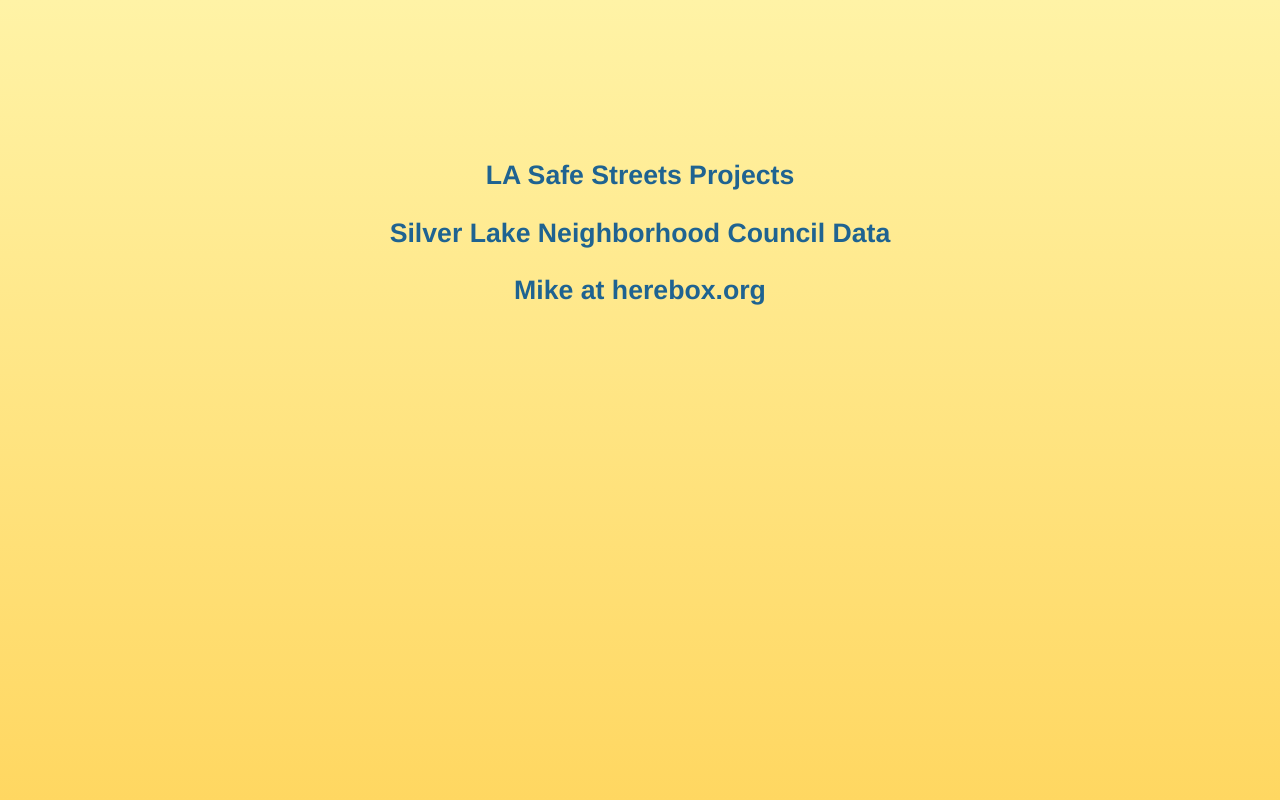
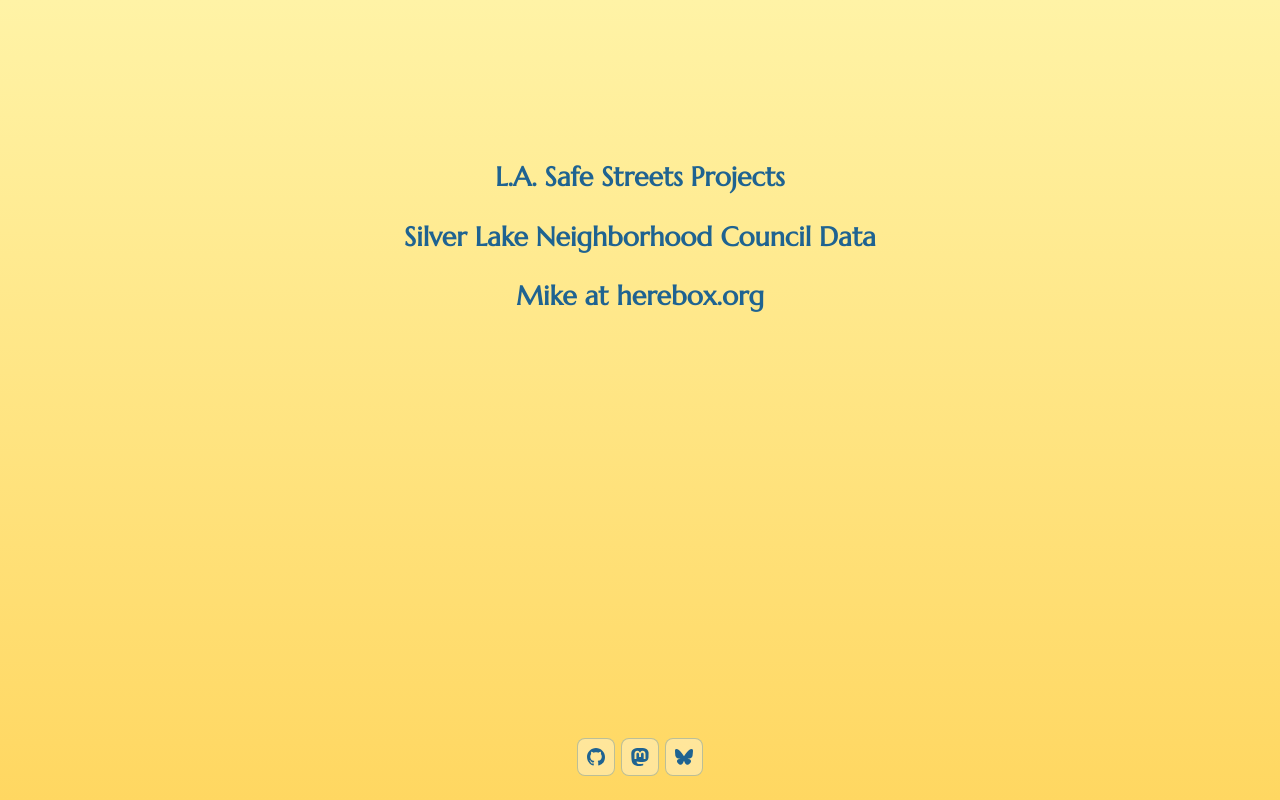
Before and after one commit to here/also.here, a plain HTML site: page docs/index.html in a window 1280 px wide. Drawn offline with Linux system fonts and the light colour scheme.

Commit message:
Root page: social footer, Marcellus font, L.A. label, dashed hover, side padding
- GitHub, Mastodon and Bluesky icon links at bottom, Aviary-style hovers
- Self-hosted Marcellus (OFL) in docs/fonts, preloaded
- Dashed underline on hover, 5% horizontal body padding

Co-Authored-By: Claude Opus 5.5 <noreply@anthropic.com>

```diff
--- a/docs/index.html
+++ b/docs/index.html
@@ -4,20 +4,33 @@
 <meta charset="utf-8">
 <meta name="viewport" content="width=device-width,initial-scale=1">
 <title>also.here</title>
+<link rel="preload" href="fonts/Marcellus-Regular.ttf" as="font" type="font/ttf" crossorigin>
 <style>
+@font-face {
+  font-family: "Marcellus";
+  src: url("fonts/Marcellus-Regular.ttf") format("truetype");
+  font-weight: 400;
+  font-style: normal;
+  font-display: swap;
+}
 html {
   min-height: 100%;
   background: linear-gradient(#fff3a6, #ffd761);
 }
 body {
   margin: 0;
+  padding: 0 5%;
+  min-height: 100vh;
+  min-height: 100dvh;
+  display: flex;
+  flex-direction: column;
 }
 ul {
   list-style: none;
   padding: 0;
   margin: 20vh 0 0;
   text-align: center;
-  font: bold 20pt Helvetica, Arial, sans-serif;
+  font: bold 20pt "Marcellus", Helvetica, Arial, sans-serif;
   color: #1f6391;
 }
 li {
@@ -29,15 +42,61 @@ a {
 }
 a:hover {
   font-style: italic;
-  text-decoration: underline dotted;
+  text-decoration: underline dashed;
+}
+.social {
+  margin-top: auto;
+  padding: 2em 16px calc(24px + env(safe-area-inset-bottom, 0px));
+  display: flex;
+  justify-content: center;
+  gap: 6px;
+}
+.social a {
+  display: inline-flex;
+  align-items: center;
+  justify-content: center;
+  width: 36px;
+  height: 36px;
+  border-radius: 8px;
+  color: #1f6391;
+  border: 1px solid rgba(31, 99, 145, .3);
+  background: rgba(255, 255, 255, .35);
+}
+.social a:hover {
+  color: #0b3a5b;
+  border-color: #1f6391;
+  font-style: normal;
+  text-decoration: none;
+}
+.social a:focus-visible {
+  outline: 2px solid #1f6391;
+  outline-offset: 2px;
+}
+.social svg {
+  width: 18px;
+  height: 18px;
+  fill: currentColor;
+}
+.vh {
+  position: absolute;
+  width: 1px;
+  height: 1px;
+  overflow: hidden;
+  clip: rect(0 0 0 0);
+  white-space: nowrap;
 }
 </style>
 </head>
 <body>
 <ul>
-<li><a href="https://also.here/lax">LA Safe Streets Projects</a></li>
+<li><a href="https://also.here/lax">L.A. Safe Streets Projects</a></li>
 <li><a href="https://also.here/slnc">Silver Lake Neighborhood Council Data</a></li>
 <li><a href="https://herebox.org">Mike at herebox.org</a></li>
 </ul>
+<nav class="social" aria-label="Links">
+<a href="https://github.com/here/also.here" title="also.here on GitHub"><svg viewBox="0 0 16 16" aria-hidden="true"><path d="M8 0C3.58 0 0 3.58 0 8c0 3.54 2.29 6.53 5.47 7.59.4.07.55-.17.55-.38 0-.19-.01-.82-.01-1.49-2.01.37-2.53-.49-2.69-.94-.09-.23-.48-.94-.82-1.13-.28-.15-.68-.52-.01-.53.63-.01 1.08.58 1.23.82.72 1.21 1.87.87 2.33.66.07-.52.28-.87.51-1.07-1.78-.2-3.64-.89-3.64-3.95 0-.87.31-1.59.82-2.15-.08-.2-.36-1.02.08-2.12 0 0 .67-.21 2.2.82.64-.18 1.32-.27 2-.27.68 0 1.36.09 2 .27 1.53-1.04 2.2-.82 2.2-.82.44 1.1.16 1.92.08 2.12.51.56.82 1.27.82 2.15 0 3.07-1.87 3.75-3.65 3.95.29.25.54.73.54 1.48 0 1.07-.01 1.93-.01 2.2 0 .21.15.46.55.38A8.013 8.013 0 0016 8c0-4.42-3.58-8-8-8z"/></svg><span class="vh">also.here on GitHub</span></a>
+<a href="https://social.coop/@herebox" rel="me" title="Mastodon @herebox@social.coop"><svg viewBox="0 0 24 24" aria-hidden="true"><path d="M23.27 5.31C22.92 2.7 20.63.65 17.92.25 17.46.18 15.72 0 11.7 0h-.03C7.64 0 6.78.18 6.32.25 3.68.64 1.27 2.49.69 5.13.4 6.43.37 7.87.43 9.19c.08 1.89.1 3.78.27 5.66.12 1.25.33 2.49.63 3.71.56 2.25 2.81 4.12 5.02 4.89 2.36.8 4.9.94 7.34.38.27-.06.53-.13.8-.22.6-.19 1.29-.4 1.8-.76a.06.06 0 00.02-.05v-1.82a.05.05 0 00-.06-.05c-1.56.37-3.15.55-4.75.55-2.75 0-3.49-1.3-3.7-1.84a5.6 5.6 0 01-.32-1.45.05.05 0 01.07-.05c1.53.37 3.1.55 4.68.55.38 0 .76 0 1.14-.01 1.58-.04 3.25-.12 4.81-.43l.11-.02c2.46-.47 4.8-1.94 5.04-5.67.01-.15.03-1.54.03-1.7 0-.52.17-3.73-.03-5.7zm-3.79 9.27h-2.59V8.29c0-1.32-.56-2-1.68-2-1.24 0-1.86.8-1.86 2.38v3.45h-2.57V8.67c0-1.58-.62-2.38-1.86-2.38-1.12 0-1.68.68-1.68 2v6.29H4.65V8.1c0-1.32.34-2.37 1.01-3.15.7-.78 1.61-1.18 2.74-1.18 1.31 0 2.3.5 2.95 1.51l.64 1.07.64-1.07c.65-1.01 1.64-1.51 2.95-1.51 1.13 0 2.04.4 2.74 1.18.67.78 1.01 1.83 1.01 3.15v6.48z"/></svg><span class="vh">Mastodon @herebox@social.coop</span></a>
+<a href="https://bsky.app/profile/herebox.org" title="Bluesky @herebox.org"><svg viewBox="0 0 24 24" aria-hidden="true"><path d="M5.2 2.6C7.95 4.67 10.9 8.86 12 11.13c1.1-2.27 4.05-6.46 6.8-8.53 1.98-1.49 5.2-2.65 5.2 1.03 0 .73-.42 6.16-.67 7.04-.86 3.06-3.98 3.84-6.76 3.37 4.86.83 6.1 3.57 3.43 6.31-5.07 5.2-7.29-1.31-7.86-2.97-.1-.31-.15-.45-.15-.33 0-.12-.05.02-.15.33-.57 1.66-2.79 8.17-7.86 2.97-2.67-2.74-1.43-5.48 3.43-6.31-2.78.47-5.9-.31-6.76-3.37C.42 9.79 0 4.36 0 3.63 0-.05 3.22 1.11 5.2 2.6z"/></svg><span class="vh">Bluesky @herebox.org</span></a>
+</nav>
 </body>
 </html>
```
Also changed, not shown: docs/fonts/Marcellus-Regular.ttf (added), docs/fonts/OFL.txt (added).
